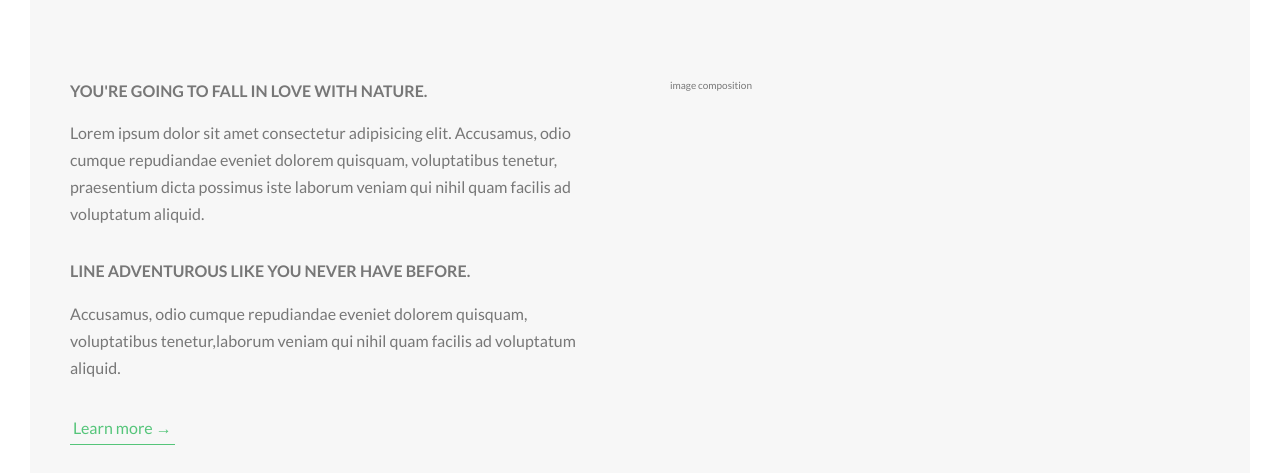
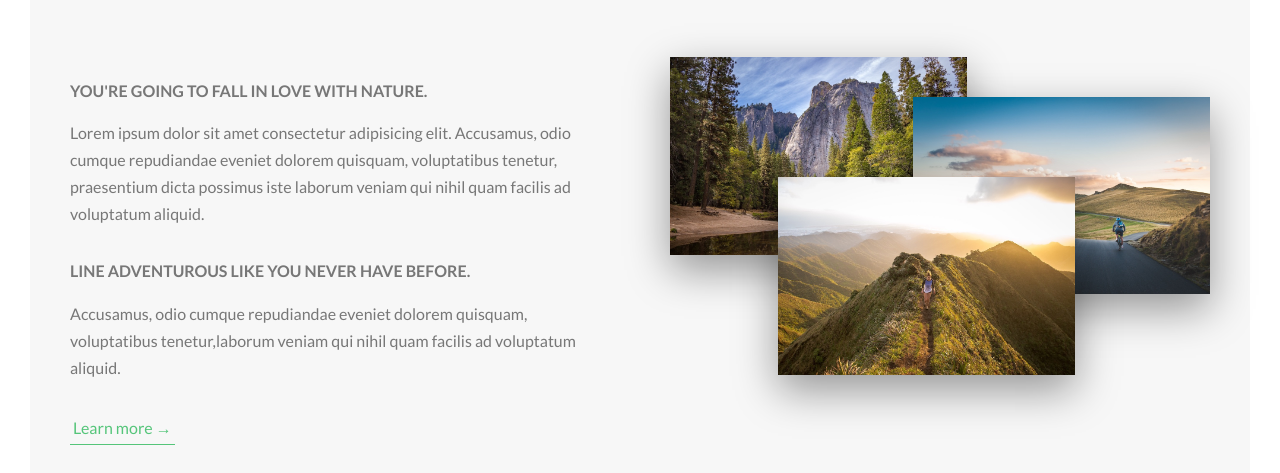
Before and after one commit to wasifbaliyan/natours, a website: page index.html in a window 1280 px wide. Shown: the part 943-1416 px from the top of the page. Drawn offline with Linux system fonts and the light colour scheme.

Commit message:
add image composition on about section

```diff
--- a/index.html
+++ b/index.html
@@ -55,7 +55,25 @@
             </p>
             <a href="#" class="btn-text">Learn more &rarr;</a>
           </div>
-          <div class="col-1-of-2">image composition</div>
+          <div class="col-1-of-2">
+            <div class="composition">
+              <img
+                src="img/nat-1-large.jpg"
+                alt="Photo 1"
+                class="composition__photo composition__photo--p1"
+              />
+              <img
+                src="img/nat-2-large.jpg"
+                alt="Photo 2"
+                class="composition__photo composition__photo--p2"
+              />
+              <img
+                src="img/nat-3-large.jpg"
+                alt="Photo 3"
+                class="composition__photo composition__photo--p3"
+              />
+            </div>
+          </div>
         </div>
       </section>
     </main>
--- /dev/null
+++ b/sass/components/_composition.scss
@@ -0,0 +1,38 @@
+.composition {
+  position: relative;
+
+  &__photo {
+    width: 55%;
+    box-shadow: 0 1.5rem 4rem rgba($color-black, 0.4);
+    position: absolute;
+    z-index: 10;
+    transition: all 0.2s;
+
+    outline-offset: 2rem;
+
+    &--p1 {
+      left: 0;
+      top: -2rem;
+    }
+
+    &--p2 {
+      right: 0;
+      top: 2rem;
+    }
+
+    &--p3 {
+      left: 20%;
+      top: 10rem;
+    }
+
+    &:hover {
+      outline: 1.5rem solid $color-primary;
+      transform: scale(1.05) translateY(-0.5rem);
+      box-shadow: 0 2.5rem 4rem rgba($color-black, 0.6);
+      z-index: 20;
+    }
+  }
+  &:hover &__photo:not(:hover) {
+    transform: scale(0.95);
+  }
+}
--- a/sass/main.scss
+++ b/sass/main.scss
@@ -8,6 +8,7 @@
 @import "base/utilities";
 
 @import "components/button";
+@import "components/composition";
 
 @import "layout/grid";
 @import "layout/header";
```
Also changed, not shown: css/style.css.
